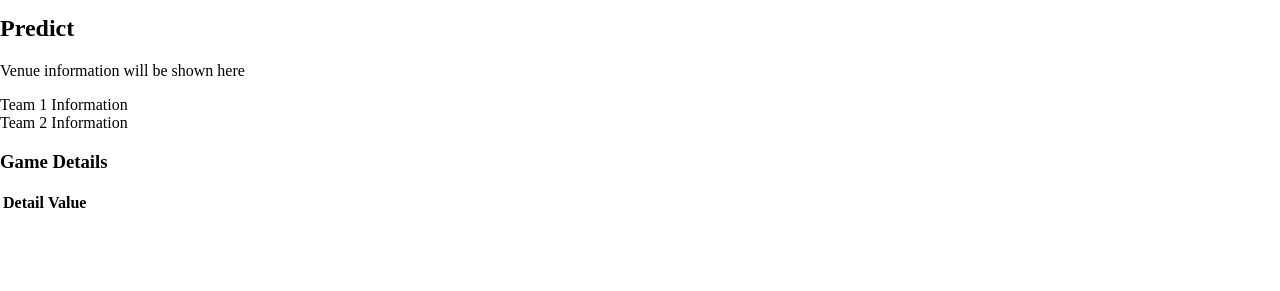
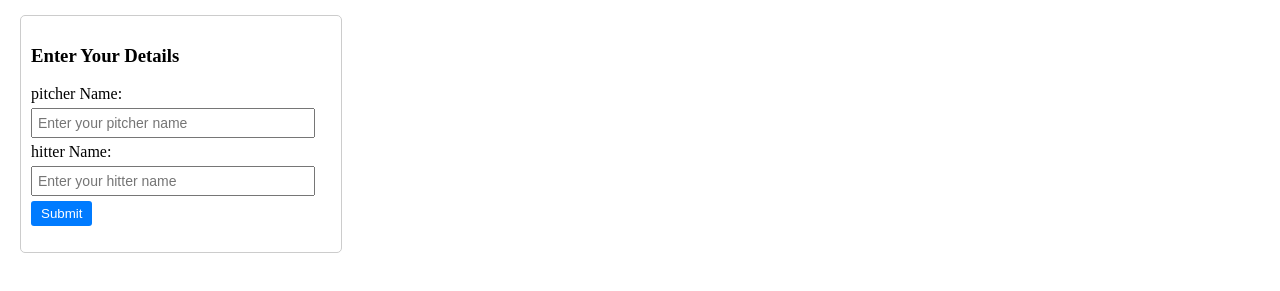
Before and after one commit to Seann0425/cpbl_information, a website: page docs/web_page/predict.html in a window 1280 px wide. Shown: the part 65-356 px from the top of the page. Drawn offline with Linux system fonts and the light colour scheme.

Commit message:
add some function

```diff
--- a/docs/CSS/navigationBar.css
+++ b/docs/CSS/navigationBar.css
@@ -44,6 +44,9 @@
 .winnerLink:hover + .winnerUnderLine{
     width: 70px;
 }
+.predictLink:hover + .predictUnderLine{
+    width: 70px;
+}
 .block a{
     text-decoration: none;
     font-size: 23px;
--- a/docs/CSS/predict.css
+++ b/docs/CSS/predict.css
@@ -69,3 +69,36 @@ body {
     margin: 0;
     padding-top: 60px;
 }
+
+.user-input {
+    margin: 20px;
+    padding: 10px;
+    border: 1px solid #ccc;
+    border-radius: 5px;
+    width: 300px;
+}
+
+.user-input input {
+    margin: 5px 0;
+    padding: 5px;
+    width: 90%;
+    font-size: 14px;
+}
+
+.user-input button {
+    padding: 5px 10px;
+    background-color: #007bff;
+    color: white;
+    border: none;
+    border-radius: 3px;
+    cursor: pointer;
+}
+
+.user-input button:hover {
+    background-color: #0056b3;
+}
+
+#displayName {
+    margin-top: 10px;
+    font-weight: bold;
+}
--- a/docs/web_page/predict.html
+++ b/docs/web_page/predict.html
@@ -36,26 +36,29 @@
     </div>
   </div>
 
-  <div id="allTeams">
-    <div class="predict">
-      <h2>Predict</h2>
-      <p class="highlight" id="venue">Venue information will be shown here</p>
-    </div>
+  <div class="user-input">
+    <h3>Enter Your Details</h3>
+    <label for="pitcherName">pitcher Name:</label>
+    <input type="text" id="pitcherName" placeholder="Enter your pitcher name">
+    <br>
+    <label for="hitterName">hitter Name:</label>
+    <input type="text" id="hitterName" placeholder="Enter your hitter name">
+    <br>
+    <button onclick="showName()">Submit</button>
+    <p id="displayName"></p>
+  </div>
 
-    <div class="team-container">
-      <div class="team" id="team1">Team 1 Information</div>
-      <div class="team" id="team2">Team 2 Information</div>
-    </div>
+  <script>
+    function showName() {
+      // 獲取輸入框的值
+      const pitcherName = document.getElementById("pitcherName").value;
+      const hitterName = document.getElementById("hitterName").value;
 
-    <div class="details">
-      <h3>Game Details</h3>
-      <table id="gameDetailsTable">
-        <tr>
-          <th>Detail</th>
-          <th>Value</th>
-        </tr>
-      </table>
-    </div>
-  </div>
+      // 顯示輸入的姓名
+      const displayName = document.getElementById("displayName");
+      displayName.textContent = `Hello, ${pitcherName} ${hitterName}!`;
+    }
+  </script>
+
 </body>
 </html>
```
